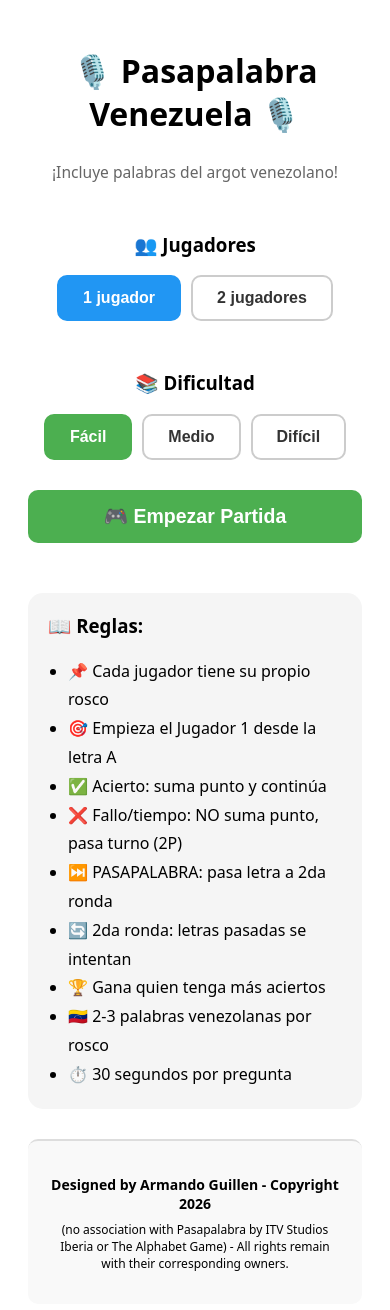
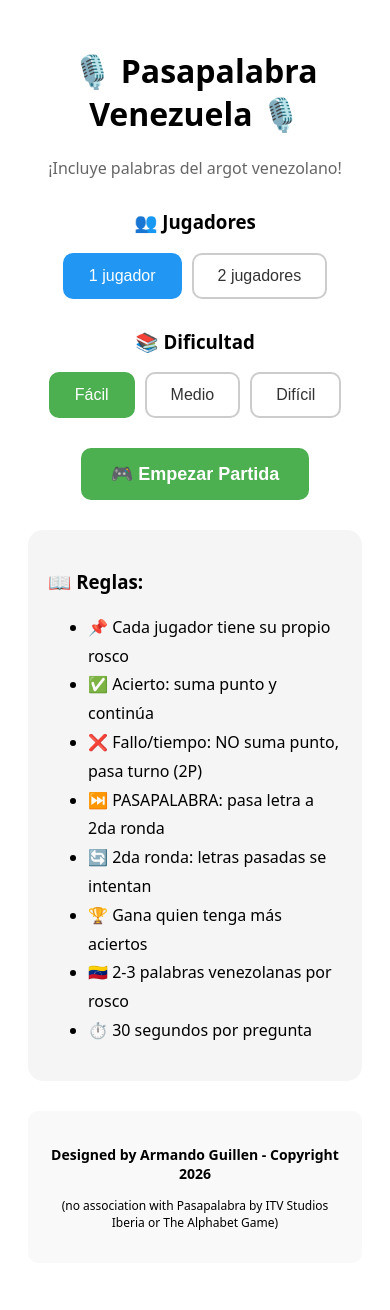
Before and after one commit to rumbita1974/pasapalabra-RM, a Next.js app: page / in a window 390 px wide. Shown: the top 1310 px of the page. Built offline with nearby package versions, Linux system fonts and the light colour scheme.

Commit message:
Fix mobile: Pasapalabra button now visible on all devices with side-by-side layout

```diff
--- a/pages/index.js
+++ b/pages/index.js
@@ -187,7 +187,7 @@ function CircularRosco({ letters, currentLetter, onLetterClick, isMobile }) {
               />
               <text
                 x={x}
-                y={y}
+                cy={y}
                 textAnchor="middle"
                 dominantBaseline="middle"
                 fill={getTextColor(item)}
@@ -657,7 +657,7 @@ export default function Game() {
       }
     }
 
-    setMessage({ text: `⏭️ PASAPALABRA! ${playersCount === 2 ? `Turno Jugador ${currentPlayer === 1 ? 2 : 1}` : "Siguiente letra"}`, type: "info" });
+    setMessage({ text: `⏭️ PASAPALABRA! ${playersCount === 2 ? `Turno J${currentPlayer === 1 ? 2 : 1}` : "Siguiente letra"}`, type: "info" });
     setTimeout(() => setMessage({ text: "", type: "" }), 1500);
 
     setTime(QUESTION_TIME);
@@ -762,36 +762,34 @@ export default function Game() {
         <Head>
           <title>Pasapalabra Venezuela</title>
           <meta name="viewport" content="width=device-width, initial-scale=1, maximum-scale=1, user-scalable=yes" />
-          <meta name="description" content="Juego de Pasapalabra con palabras venezolanas" />
         </Head>
-        <div style={{ textAlign: "center", padding: "20px", fontFamily: "system-ui", maxWidth: "600px", margin: "0 auto", minHeight: "100vh", display: "flex", flexDirection: "column", justifyContent: "center" }}>
-          <h1 style={{ fontSize: "clamp(32px, 8vw, 48px)", marginBottom: "10px" }}>🎙️ Pasapalabra<br/>Venezuela 🎙️</h1>
-          <p style={{ marginBottom: "30px", fontSize: "clamp(14px, 4vw, 18px)", color: "#666" }}>¡Incluye palabras del argot venezolano!</p>
+        <div style={{ textAlign: "center", padding: "20px", fontFamily: "system-ui", maxWidth: "600px", margin: "0 auto" }}>
+          <h1 style={{ fontSize: "clamp(32px, 8vw, 48px)" }}>🎙️ Pasapalabra Venezuela 🎙️</h1>
+          <p style={{ marginBottom: "30px", color: "#666" }}>¡Incluye palabras del argot venezolano!</p>
 
           <div style={{ marginBottom: "30px" }}>
             <h3>👥 Jugadores</h3>
             <div style={{ display: "flex", gap: "10px", justifyContent: "center", flexWrap: "wrap" }}>
-              <button onClick={() => setPlayersCount(1)} style={{ padding: "12px 24px", fontSize: "16px", cursor: "pointer", border: "2px solid", borderRadius: "10px", fontWeight: "bold", backgroundColor: playersCount === 1 ? "#2196F3" : "#fff", color: playersCount === 1 ? "#fff" : "#333", borderColor: playersCount === 1 ? "#2196F3" : "#ccc" }}>1 jugador</button>
-              <button onClick={() => setPlayersCount(2)} style={{ padding: "12px 24px", fontSize: "16px", cursor: "pointer", border: "2px solid", borderRadius: "10px", fontWeight: "bold", backgroundColor: playersCount === 2 ? "#2196F3" : "#fff", color: playersCount === 2 ? "#fff" : "#333", borderColor: playersCount === 2 ? "#2196F3" : "#ccc" }}>2 jugadores</button>
+              <button onClick={() => setPlayersCount(1)} style={{ padding: "12px 24px", fontSize: "16px", cursor: "pointer", border: "2px solid", borderRadius: "10px", backgroundColor: playersCount === 1 ? "#2196F3" : "#fff", color: playersCount === 1 ? "#fff" : "#333", borderColor: playersCount === 1 ? "#2196F3" : "#ccc" }}>1 jugador</button>
+              <button onClick={() => setPlayersCount(2)} style={{ padding: "12px 24px", fontSize: "16px", cursor: "pointer", border: "2px solid", borderRadius: "10px", backgroundColor: playersCount === 2 ? "#2196F3" : "#fff", color: playersCount === 2 ? "#fff" : "#333", borderColor: playersCount === 2 ? "#2196F3" : "#ccc" }}>2 jugadores</button>
             </div>
           </div>
 
           <div style={{ marginBottom: "30px" }}>
             <h3>📚 Dificultad</h3>
             <div style={{ display: "flex", gap: "10px", justifyContent: "center", flexWrap: "wrap" }}>
-              <button onClick={() => setDifficulty("easy")} style={{ padding: "12px 24px", fontSize: "16px", cursor: "pointer", border: "2px solid", borderRadius: "10px", fontWeight: "bold", backgroundColor: difficulty === "easy" ? "#4CAF50" : "#fff", color: difficulty === "easy" ? "#fff" : "#333", borderColor: difficulty === "easy" ? "#4CAF50" : "#ccc" }}>Fácil</button>
-              <button onClick={() => setDifficulty("medium")} style={{ padding: "12px 24px", fontSize: "16px", cursor: "pointer", border: "2px solid", borderRadius: "10px", fontWeight: "bold", backgroundColor: difficulty === "medium" ? "#FF9800" : "#fff", color: difficulty === "medium" ? "#fff" : "#333", borderColor: difficulty === "medium" ? "#FF9800" : "#ccc" }}>Medio</button>
-              <button onClick={() => setDifficulty("hard")} style={{ padding: "12px 24px", fontSize: "16px", cursor: "pointer", border: "2px solid", borderRadius: "10px", fontWeight: "bold", backgroundColor: difficulty === "hard" ? "#f44336" : "#fff", color: difficulty === "hard" ? "#fff" : "#333", borderColor: difficulty === "hard" ? "#f44336" : "#ccc" }}>Difícil</button>
+              <button onClick={() => setDifficulty("easy")} style={{ padding: "12px 24px", fontSize: "16px", cursor: "pointer", border: "2px solid", borderRadius: "10px", backgroundColor: difficulty === "easy" ? "#4CAF50" : "#fff", color: difficulty === "easy" ? "#fff" : "#333", borderColor: difficulty === "easy" ? "#4CAF50" : "#ccc" }}>Fácil</button>
+              <button onClick={() => setDifficulty("medium")} style={{ padding: "12px 24px", fontSize: "16px", cursor: "pointer", border: "2px solid", borderRadius: "10px", backgroundColor: difficulty === "medium" ? "#FF9800" : "#fff", color: difficulty === "medium" ? "#fff" : "#333", borderColor: difficulty === "medium" ? "#FF9800" : "#ccc" }}>Medio</button>
+              <button onClick={() => setDifficulty("hard")} style={{ padding: "12px 24px", fontSize: "16px", cursor: "pointer", border: "2px solid", borderRadius: "10px", backgroundColor: difficulty === "hard" ? "#f44336" : "#fff", color: difficulty === "hard" ? "#fff" : "#333", borderColor: difficulty === "hard" ? "#f44336" : "#ccc" }}>Difícil</button>
             </div>
           </div>
 
-          <button onClick={startGame} style={{ padding: "15px 30px", fontSize: "clamp(16px, 5vw, 20px)", cursor: "pointer", backgroundColor: "#4CAF50", color: "white", border: "none", borderRadius: "10px", fontWeight: "bold", marginBottom: "30px" }}>🎮 Empezar Partida</button>
+          <button onClick={startGame} style={{ padding: "15px 30px", fontSize: "18px", cursor: "pointer", backgroundColor: "#4CAF50", color: "white", border: "none", borderRadius: "10px", fontWeight: "bold" }}>🎮 Empezar Partida</button>
 
-          <div style={{ textAlign: "left", backgroundColor: "#f5f5f5", padding: "20px", borderRadius: "15px", marginTop: "20px" }}>
-            <h3 style={{ marginTop: 0 }}>📖 Reglas:</h3>
-            <ul style={{ margin: 0, paddingLeft: "20px", lineHeight: 1.8 }}>
+          <div style={{ textAlign: "left", backgroundColor: "#f5f5f5", padding: "20px", borderRadius: "15px", marginTop: "30px" }}>
+            <h3>📖 Reglas:</h3>
+            <ul style={{ lineHeight: 1.8 }}>
               <li>📌 Cada jugador tiene su propio rosco</li>
-              <li>🎯 Empieza el Jugador 1 desde la letra A</li>
               <li>✅ Acierto: suma punto y continúa</li>
               <li>❌ Fallo/tiempo: NO suma punto, pasa turno (2P)</li>
               <li>⏭️ PASAPALABRA: pasa letra a 2da ronda</li>
@@ -802,9 +800,9 @@ export default function Game() {
             </ul>
           </div>
 
-          <div style={{ marginTop: "30px", padding: "20px", backgroundColor: "#f9f9f9", borderRadius: "10px", borderTop: "2px solid #ddd" }}>
-            <p style={{ fontSize: "14px", fontWeight: "bold", marginBottom: "8px" }}>Designed by Armando Guillen - Copyright 2026</p>
-            <p style={{ fontSize: "12px", marginTop: "0" }}>(no association with Pasapalabra by ITV Studios Iberia or The Alphabet Game) - All rights remain with their corresponding owners.</p>
+          <div style={{ marginTop: "30px", padding: "20px", backgroundColor: "#f9f9f9", borderRadius: "10px" }}>
+            <p style={{ fontSize: "14px", fontWeight: "bold" }}>Designed by Armando Guillen - Copyright 2026</p>
+            <p style={{ fontSize: "12px" }}>(no association with Pasapalabra by ITV Studios Iberia or The Alphabet Game)</p>
           </div>
         </div>
       </>
@@ -833,36 +831,34 @@ export default function Game() {
 
     return (
       <>
-        <Head><title>Pasapalabra - Resultados</title><meta name="viewport" content="width=device-width, initial-scale=1, maximum-scale=1, user-scalable=yes" /></Head>
-        <div style={{ fontFamily: "system-ui", padding: "20px", maxWidth: "700px", margin: "0 auto", minHeight: "100vh", display: "flex", flexDirection: "column", justifyContent: "center" }}>
-          <h1 style={{ fontSize: "clamp(24px, 6vw, 36px)", textAlign: "center" }}>🏆 RESULTADOS 🏆</h1>
-          {winner === 1 && <h2 style={{ fontSize: "clamp(20px, 5vw, 28px)", textAlign: "center" }}>🎉 ¡Jugador 1 GANA! 🎉</h2>}
-          {winner === 2 && <h2 style={{ fontSize: "clamp(20px, 5vw, 28px)", textAlign: "center" }}>🎉 ¡Jugador 2 GANA! 🎉</h2>}
-          {winner === 0 && <h2 style={{ fontSize: "clamp(20px, 5vw, 28px)", textAlign: "center" }}>🤝 ¡EMPATE! 🤝</h2>}
+        <Head><title>Resultados</title><meta name="viewport" content="width=device-width, initial-scale=1, maximum-scale=1, user-scalable=yes" /></Head>
+        <div style={{ fontFamily: "system-ui", padding: "20px", maxWidth: "700px", margin: "0 auto" }}>
+          <h1 style={{ textAlign: "center" }}>🏆 RESULTADOS 🏆</h1>
+          {winner === 1 && <h2 style={{ textAlign: "center", color: "#2196F3" }}>🎉 ¡Jugador 1 GANA! 🎉</h2>}
+          {winner === 2 && <h2 style={{ textAlign: "center", color: "#FF9800" }}>🎉 ¡Jugador 2 GANA! 🎉</h2>}
+          {winner === 0 && <h2 style={{ textAlign: "center" }}>🤝 ¡EMPATE! 🤝</h2>}
 
-          <div style={{ overflowX: "auto", marginBottom: "30px" }}>
+          <div style={{ overflowX: "auto" }}>
             <table style={{ width: "100%", borderCollapse: "collapse", backgroundColor: "#fff", boxShadow: "0 2px 8px rgba(0,0,0,0.1)" }}>
-              <thead><tr><th style={{ padding: "12px", backgroundColor: "#2196F3", color: "white", border: "1px solid #ddd" }}>Jugador</th><th style={{ padding: "12px", backgroundColor: "#2196F3", color: "white", border: "1px solid #ddd" }}>✅ Correctas</th><th style={{ padding: "12px", backgroundColor: "#2196F3", color: "white", border: "1px solid #ddd" }}>❌ Incorrectas</th><th style={{ padding: "12px", backgroundColor: "#2196F3", color: "white", border: "1px solid #ddd" }}>⏭️ Pasadas</th><th style={{ padding: "12px", backgroundColor: "#2196F3", color: "white", border: "1px solid #ddd" }}>⭐ Puntos</th></tr></thead>
+              <thead><tr><th style={{ padding: "12px", backgroundColor: "#2196F3", color: "white" }}>Jugador</th><th style={{ padding: "12px", backgroundColor: "#2196F3", color: "white" }}>✅ Correctas</th><th style={{ padding: "12px", backgroundColor: "#2196F3", color: "white" }}>❌ Incorrectas</th><th style={{ padding: "12px", backgroundColor: "#2196F3", color: "white" }}>⏭️ Pasadas</th><th style={{ padding: "12px", backgroundColor: "#2196F3", color: "white" }}>⭐ Puntos</th></tr></thead>
               <tbody>
-                <tr style={winner === 1 ? { backgroundColor: "#FFF9C4" } : {}}><td style={{ padding: "12px", textAlign: "center", border: "1px solid #ddd" }}><strong>Jugador 1</strong></td><td style={{ padding: "12px", textAlign: "center", border: "1px solid #ddd", color: "#4CAF50", fontWeight: "bold" }}>{p1Correct}</td><td style={{ padding: "12px", textAlign: "center", border: "1px solid #ddd", color: "#f44336" }}>{p1Wrong}</td><td style={{ padding: "12px", textAlign: "center", border: "1px solid #ddd", color: "#FFC107" }}>{p1Passed}</td><td style={{ padding: "12px", textAlign: "center", border: "1px solid #ddd", fontSize: "20px", fontWeight: "bold", color: "#2196F3" }}>{p1Score}</td></tr>
-                {twoPlayer && (<tr style={winner === 2 ? { backgroundColor: "#FFF9C4" } : {}}><td style={{ padding: "12px", textAlign: "center", border: "1px solid #ddd" }}><strong>Jugador 2</strong></td><td style={{ padding: "12px", textAlign: "center", border: "1px solid #ddd", color: "#4CAF50", fontWeight: "bold" }}>{p2Correct}</td><td style={{ padding: "12px", textAlign: "center", border: "1px solid #ddd", color: "#f44336" }}>{p2Wrong}</td><td style={{ padding: "12px", textAlign: "center", border: "1px solid #ddd", color: "#FFC107" }}>{p2Passed}</td><td style={{ padding: "12px", textAlign: "center", border: "1px solid #ddd", fontSize: "20px", fontWeight: "bold", color: "#FF9800" }}>{p2Score}</td></tr>)}
+                <tr style={winner === 1 ? { backgroundColor: "#FFF9C4" } : {}}><td style={{ padding: "12px", textAlign: "center", borderBottom: "1px solid #ddd" }}><strong>Jugador 1</strong></td><td style={{ padding: "12px", textAlign: "center", color: "#4CAF50", fontWeight: "bold" }}>{p1Correct}</td><td style={{ padding: "12px", textAlign: "center", color: "#f44336" }}>{p1Wrong}</td><td style={{ padding: "12px", textAlign: "center", color: "#FFC107" }}>{p1Passed}</td><td style={{ padding: "12px", textAlign: "center", fontSize: "20px", fontWeight: "bold", color: "#2196F3" }}>{p1Score}</td></tr>
+                {twoPlayer && (<tr style={winner === 2 ? { backgroundColor: "#FFF9C4" } : {}}><td style={{ padding: "12px", textAlign: "center", borderBottom: "1px solid #ddd" }}><strong>Jugador 2</strong></td><td style={{ padding: "12px", textAlign: "center", color: "#4CAF50", fontWeight: "bold" }}>{p2Correct}</td><td style={{ padding: "12px", textAlign: "center", color: "#f44336" }}>{p2Wrong}</td><td style={{ padding: "12px", textAlign: "center", color: "#FFC107" }}>{p2Passed}</td><td style={{ padding: "12px", textAlign: "center", fontSize: "20px", fontWeight: "bold", color: "#FF9800" }}>{p2Score}</td></tr>)}
               </tbody>
             </table>
           </div>
 
-          <div style={{ backgroundColor: "#f5f5f5", padding: "20px", borderRadius: "10px", marginBottom: "30px" }}>
+          <div style={{ backgroundColor: "#f5f5f5", padding: "20px", borderRadius: "10px", margin: "30px 0" }}>
             <h3>📋 Resumen:</h3>
-            <p>🎯 Jugador 1: {p1Correct} aciertos, {p1Wrong} fallos, {p1Passed} pasadas</p>
-            {twoPlayer && <p>🎯 Jugador 2: {p2Correct} aciertos, {p2Wrong} fallos, {p2Passed} pasadas</p>}
-            <p>🇻🇪 2-3 palabras venezolanas por rosco</p>
-            <p>⏱️ 30 segundos por pregunta</p>
+            <p>Jugador 1: {p1Correct} aciertos, {p1Wrong} fallos, {p1Passed} pasadas</p>
+            {twoPlayer && <p>Jugador 2: {p2Correct} aciertos, {p2Wrong} fallos, {p2Passed} pasadas</p>}
           </div>
 
-          <button onClick={() => { setSetup(true); setGame(null); setGameFinished(false); }} style={{ padding: "15px 30px", fontSize: "18px", cursor: "pointer", backgroundColor: "#4CAF50", color: "white", border: "none", borderRadius: "10px", fontWeight: "bold", marginBottom: "20px" }}>🔄 Jugar de Nuevo</button>
+          <button onClick={() => { setSetup(true); setGame(null); setGameFinished(false); }} style={{ width: "100%", padding: "15px", fontSize: "18px", cursor: "pointer", backgroundColor: "#4CAF50", color: "white", border: "none", borderRadius: "10px", fontWeight: "bold" }}>🔄 Jugar de Nuevo</button>
 
-          <div style={{ marginTop: "20px", padding: "15px", textAlign: "center", borderTop: "1px solid #eee", backgroundColor: "#fafafa", borderRadius: "8px" }}>
-            <p style={{ fontSize: "12px", fontWeight: "bold", marginBottom: "4px" }}>Designed by Armando Guillen - Copyright 2026</p>
-            <p style={{ fontSize: "10px", marginTop: "0" }}>(no association with Pasapalabra by ITV Studios Iberia or The Alphabet Game)</p>
+          <div style={{ marginTop: "30px", padding: "15px", textAlign: "center", fontSize: "11px", color: "#666" }}>
+            <p>Designed by Armando Guillen - Copyright 2026</p>
+            <p>(no association with Pasapalabra by ITV Studios Iberia or The Alphabet Game)</p>
           </div>
         </div>
       </>
@@ -881,70 +877,69 @@ export default function Game() {
         <title>Pasapalabra - J{game.currentPlayer}</title>
         <meta name="viewport" content="width=device-width, initial-scale=1, maximum-scale=1, user-scalable=yes" />
       </Head>
-      <div style={{ fontFamily: "system-ui", padding: "10px", maxWidth: "700px", margin: "0 auto", minHeight: "100vh", display: "flex", flexDirection: "column" }}>
+      <div style={{ fontFamily: "system-ui", padding: "10px", maxWidth: "700px", margin: "0 auto" }}>
         {/* Header */}
-        <div style={{ display: "flex", justifyContent: "space-between", alignItems: "center", gap: "8px", marginBottom: "15px", flexWrap: "wrap" }}>
-          <div style={{ padding: "8px 12px", borderRadius: "10px", textAlign: "center", flex: 1, minWidth: "70px", backgroundColor: game.currentPlayer === 1 ? "#E3F2FD" : "#f5f5f5", border: game.currentPlayer === 1 ? "2px solid #2196F3" : "1px solid #ddd" }}>
-            <div style={{ fontWeight: "bold", fontSize: "12px" }}>👤 J1</div>
-            <div style={{ fontSize: "clamp(20px, 6vw, 28px)", fontWeight: "bold", color: "#2196F3" }}>{game.players[1].score}</div>
-            <div style={{ fontSize: "9px", color: "#666" }}>✅{game.players[1].rosco.filter(r => r.status === "correct").length} ❌{game.players[1].rosco.filter(r => r.status === "wrong").length} ⏭️{game.players[1].rosco.filter(r => r.passed).length}</div>
+        <div style={{ display: "flex", justifyContent: "space-between", alignItems: "center", gap: "8px", marginBottom: "15px" }}>
+          <div style={{ flex: 1, textAlign: "center", padding: "8px", borderRadius: "10px", backgroundColor: game.currentPlayer === 1 ? "#E3F2FD" : "#f5f5f5", border: game.currentPlayer === 1 ? "2px solid #2196F3" : "1px solid #ddd" }}>
+            <div style={{ fontWeight: "bold", fontSize: "12px" }}>J1</div>
+            <div style={{ fontSize: "24px", fontWeight: "bold", color: "#2196F3" }}>{game.players[1].score}</div>
+            <div style={{ fontSize: "9px" }}>✅{game.players[1].rosco.filter(r => r.status === "correct").length} ❌{game.players[1].rosco.filter(r => r.status === "wrong").length}</div>
           </div>
 
-          <div style={{ textAlign: "center", flex: 1 }}>
-            <div style={{ fontSize: "clamp(28px, 7vw, 42px)", fontWeight: "bold", color: time <= 10 ? "#f44336" : "#333" }}>⏱️ {time}s</div>
-            <div style={{ fontSize: "10px", fontWeight: "bold", color: "#2196F3" }}>🎯 R{game.round} J{game.currentPlayer}</div>
+          <div style={{ flex: 1, textAlign: "center" }}>
+            <div style={{ fontSize: "32px", fontWeight: "bold", color: time <= 10 ? "#f44336" : "#333" }}>{time}s</div>
+            <div style={{ fontSize: "10px", fontWeight: "bold" }}>R{game.round} J{game.currentPlayer}</div>
           </div>
 
           {game.players[2] && (
-            <div style={{ padding: "8px 12px", borderRadius: "10px", textAlign: "center", flex: 1, minWidth: "70px", backgroundColor: game.currentPlayer === 2 ? "#FFF3E0" : "#f5f5f5", border: game.currentPlayer === 2 ? "2px solid #FF9800" : "1px solid #ddd" }}>
-              <div style={{ fontWeight: "bold", fontSize: "12px" }}>👤 J2</div>
-              <div style={{ fontSize: "clamp(20px, 6vw, 28px)", fontWeight: "bold", color: "#FF9800" }}>{game.players[2].score}</div>
-              <div style={{ fontSize: "9px", color: "#666" }}>✅{game.players[2].rosco.filter(r => r.status === "correct").length} ❌{game.players[2].rosco.filter(r => r.status === "wrong").length} ⏭️{game.players[2].rosco.filter(r => r.passed).length}</div>
+            <div style={{ flex: 1, textAlign: "center", padding: "8px", borderRadius: "10px", backgroundColor: game.currentPlayer === 2 ? "#FFF3E0" : "#f5f5f5", border: game.currentPlayer === 2 ? "2px solid #FF9800" : "1px solid #ddd" }}>
+              <div style={{ fontWeight: "bold", fontSize: "12px" }}>J2</div>
+              <div style={{ fontSize: "24px", fontWeight: "bold", color: "#FF9800" }}>{game.players[2].score}</div>
+              <div style={{ fontSize: "9px" }}>✅{game.players[2].rosco.filter(r => r.status === "correct").length} ❌{game.players[2].rosco.filter(r => r.status === "wrong").length}</div>
             </div>
           )}
         </div>
 
-        {/* Rosco */}
+        {/* Circular Rosco */}
         <CircularRosco letters={player.rosco} currentLetter={currentItem.letter} onLetterClick={jumpToLetter} isMobile={isMobile} />
 
-        {/* Question */}
-        <div style={{ borderRadius: "15px", padding: "clamp(12px, 4vw, 20px)", marginBottom: "15px", textAlign: "center", backgroundColor: currentItem.isSlang ? "#FFF3E0" : "#f5f5f5", border: currentItem.isSlang ? "2px solid #FF9800" : "1px solid #ddd" }}>
-          {currentItem.isSlang && <div style={{ fontSize: "12px", color: "#FF9800", marginBottom: "5px", fontWeight: "bold" }}>🇻🇪 Palabra Venezolana 🇻🇪</div>}
-          <div style={{ fontSize: "11px", color: "#666", marginBottom: "5px" }}>Letra {currentItem.letter} ({remainingCount} rest, {passedCount} pasadas)</div>
-          <div style={{ fontSize: "clamp(16px, 5vw, 20px)", fontWeight: "bold", lineHeight: 1.4 }}>{currentItem.question}</div>
+        {/* Question Card */}
+        <div style={{ borderRadius: "15px", padding: "20px", marginBottom: "15px", textAlign: "center", backgroundColor: currentItem.isSlang ? "#FFF3E0" : "#f5f5f5", border: currentItem.isSlang ? "2px solid #FF9800" : "1px solid #ddd" }}>
+          {currentItem.isSlang && <div style={{ fontSize: "13px", color: "#FF9800", fontWeight: "bold" }}>🇻🇪 Palabra Venezolana</div>}
+          <div style={{ fontSize: "12px", color: "#666", marginBottom: "5px" }}>Letra {currentItem.letter} ({remainingCount} rest, {passedCount} pasadas)</div>
+          <div style={{ fontSize: "18px", fontWeight: "bold" }}>{currentItem.question}</div>
         </div>
 
-        {/* Input and Buttons */}
+        {/* Input and Buttons - FORCED TO SHOW ON ALL DEVICES */}
         {!showAnswer && (
           <div style={{ marginBottom: "15px" }}>
             <input
-              style={{ fontSize: "clamp(14px, 4vw, 16px)", padding: "12px", borderRadius: "10px", border: "2px solid #ccc", outline: "none", width: "100%", boxSizing: "border-box", marginBottom: "10px" }}
+              style={{ width: "100%", padding: "15px", fontSize: "16px", borderRadius: "10px", border: "2px solid #ccc", outline: "none", boxSizing: "border-box", marginBottom: "10px" }}
               value={input}
               onChange={(e) => setInput(e.target.value)}
               placeholder="Escribe tu respuesta..."
               autoFocus
             />
-            <div style={{ display: "flex", gap: "10px", flexDirection: isMobile ? "column" : "row" }}>
-              <button onClick={answer} style={{ flex: 1, padding: "12px", fontSize: "clamp(14px, 4vw, 16px)", fontWeight: "bold", backgroundColor: "#2196F3", color: "white", border: "none", borderRadius: "10px", cursor: "pointer" }}>📝 Responder</button>
-              <button onClick={handlePasapalabra} style={{ flex: 1, padding: "12px", fontSize: "clamp(14px, 4vw, 16px)", fontWeight: "bold", backgroundColor: "#FFC107", color: "#333", border: "none", borderRadius: "10px", cursor: "pointer" }}>⏭️ PASAPALABRA</button>
+            <div style={{ display: "flex", gap: "10px", flexDirection: "row" }}>
+              <button onClick={answer} style={{ flex: 1, padding: "15px", fontSize: "16px", fontWeight: "bold", backgroundColor: "#2196F3", color: "white", border: "none", borderRadius: "10px", cursor: "pointer" }}>📝 Responder</button>
+              <button onClick={handlePasapalabra} style={{ flex: 1, padding: "15px", fontSize: "16px", fontWeight: "bold", backgroundColor: "#FFC107", color: "#333", border: "none", borderRadius: "10px", cursor: "pointer" }}>⏭️ PASAPALABRA</button>
             </div>
           </div>
         )}
 
         {/* Message */}
         {message.text && (
-          <div style={{ marginBottom: "15px", padding: "12px", borderRadius: "10px", textAlign: "center", fontSize: "clamp(13px, 4vw, 15px)", fontWeight: "bold", backgroundColor: message.type === "success" ? "#C8E6C9" : message.type === "error" ? "#FFCDD2" : "#BBDEFB" }}>
+          <div style={{ marginBottom: "15px", padding: "12px", borderRadius: "10px", textAlign: "center", fontWeight: "bold", backgroundColor: message.type === "success" ? "#C8E6C9" : message.type === "error" ? "#FFCDD2" : "#BBDEFB" }}>
             {message.text}
           </div>
         )}
 
         {/* Legend */}
-        <div style={{ display: "flex", justifyContent: "center", gap: "clamp(8px, 3vw, 15px)", fontSize: "clamp(9px, 3vw, 11px)", flexWrap: "wrap", borderTop: "1px solid #ddd", paddingTop: "12px", marginTop: "5px" }}>
+        <div style={{ display: "flex", justifyContent: "center", gap: "12px", fontSize: "10px", borderTop: "1px solid #ddd", paddingTop: "12px" }}>
           <div><span style={{ display: "inline-block", width: "12px", height: "12px", backgroundColor: "#e0e0e0", borderRadius: "50%", marginRight: "4px" }}></span> Pendiente</div>
           <div><span style={{ display: "inline-block", width: "12px", height: "12px", backgroundColor: "#4CAF50", borderRadius: "50%", marginRight: "4px" }}></span> Correcto</div>
           <div><span style={{ display: "inline-block", width: "12px", height: "12px", backgroundColor: "#f44336", borderRadius: "50%", marginRight: "4px" }}></span> Incorrecto</div>
           <div><span style={{ display: "inline-block", width: "12px", height: "12px", backgroundColor: "#FFC107", borderRadius: "50%", marginRight: "4px" }}></span> Pasapalabra</div>
-          <div><span style={{ display: "inline-block", width: "12px", height: "12px", backgroundColor: "#e0e0e0", borderRadius: "50%", marginRight: "4px", border: "2px solid #FF9800" }}></span> Actual</div>
         </div>
       </div>
     </>
```
